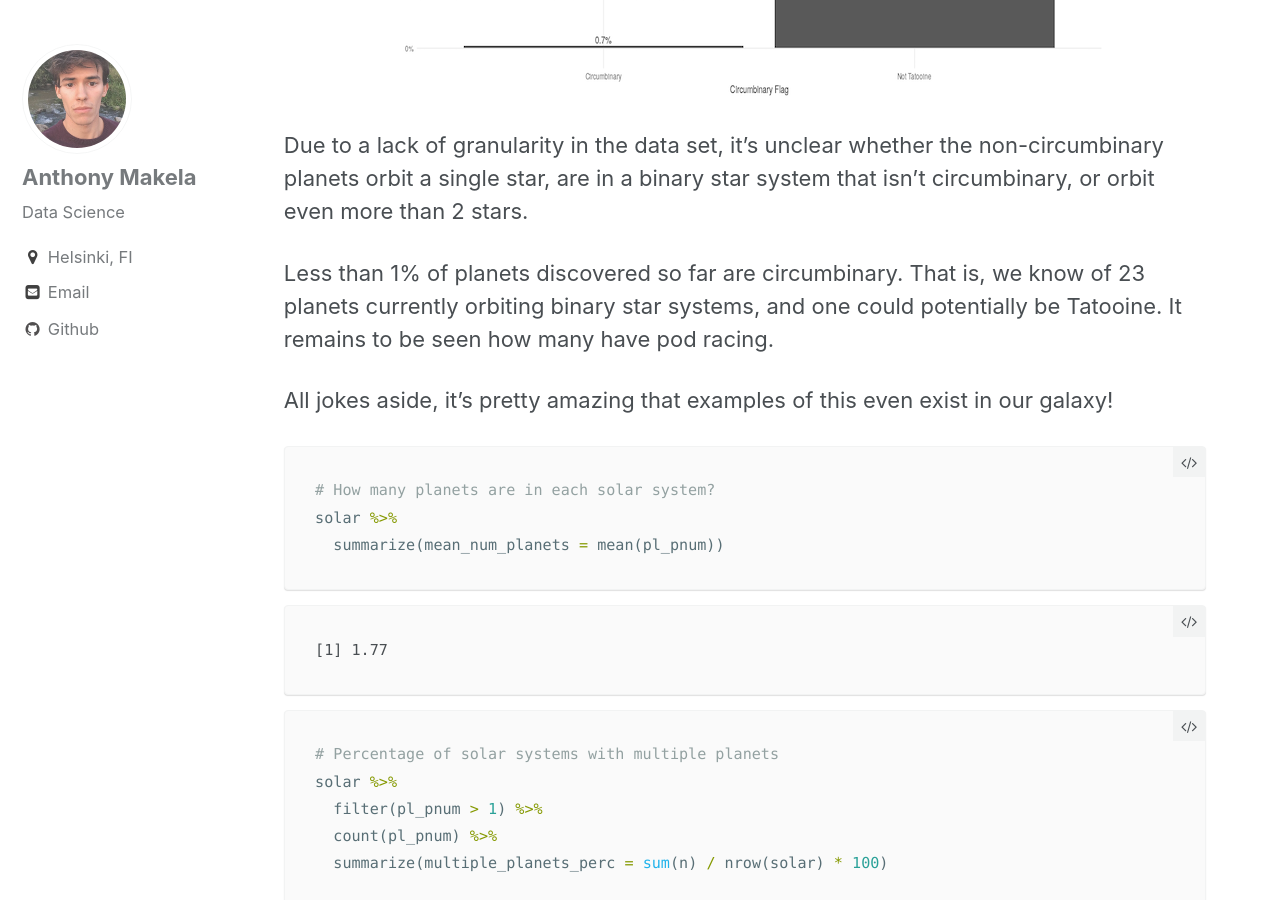
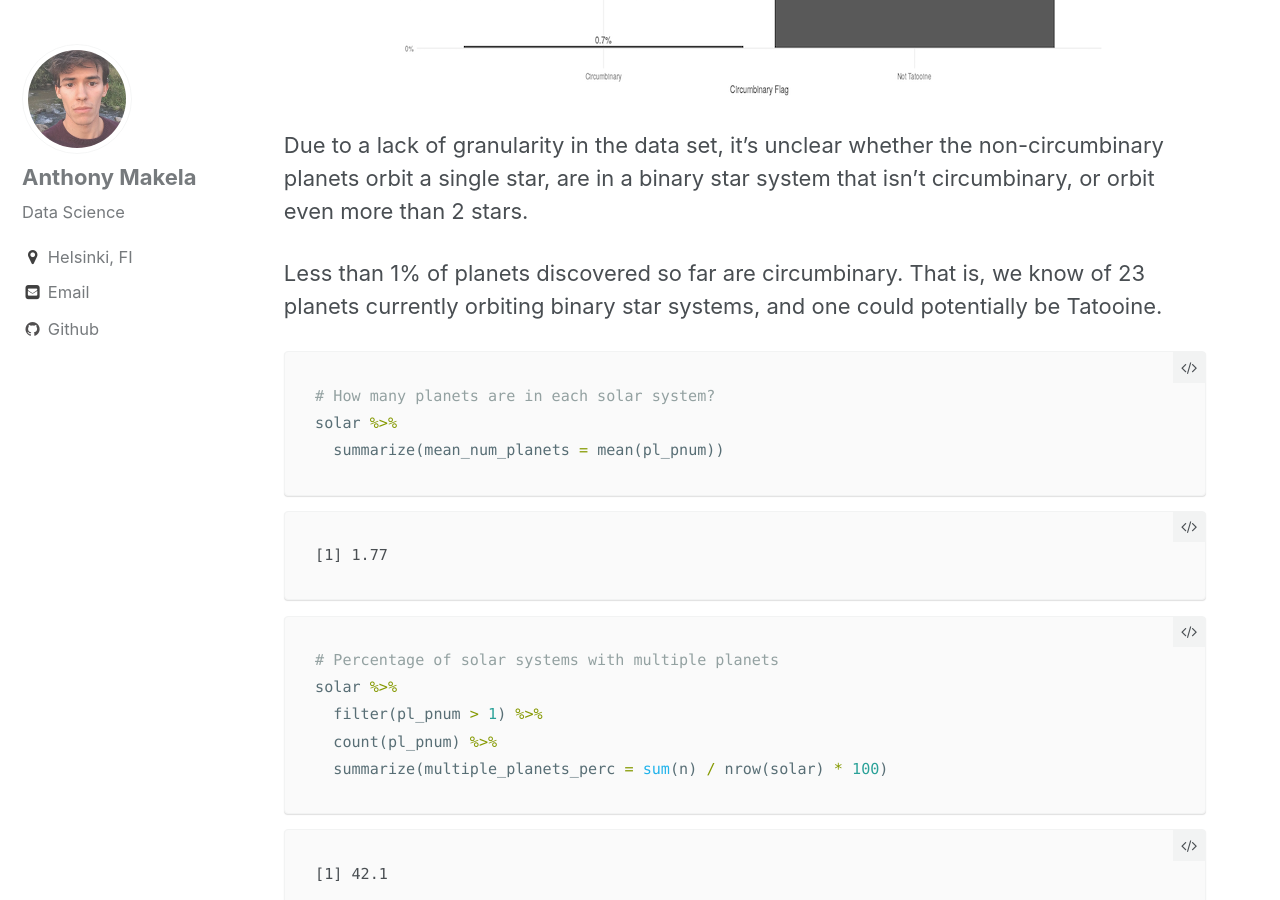
Before and after one commit to anthonymakela/anthonymakela.github.io, a Jekyll site: the page built from _posts/2019-01-01-Analysis-On-Exoplanets.md, in a window 1280 px wide and 900 px high, scrolled down 17519 px. Built offline with Jekyll 4.4.1, drawn with Linux system fonts in a browser that asks for light colours; nearby versions of some CDN libraries; formulas are drawn with MathJax 3.

Commit message:
Exoplanets

````diff
--- a/_posts/2019-01-01-Analysis-On-Exoplanets.md
+++ b/_posts/2019-01-01-Analysis-On-Exoplanets.md
@@ -413,9 +413,7 @@ solar %>%
 
 Due to a lack of granularity in the data set, it's unclear whether the non-circumbinary planets orbit a single star, are in a binary star system that isn't circumbinary, or orbit even more than 2 stars.
 
-Less than 1% of planets discovered so far are circumbinary. That is, we know of 23 planets currently orbiting binary star systems, and one could potentially be Tatooine. It remains to be seen how many have pod racing.
-
-All jokes aside, it's pretty amazing that examples of this even exist in our galaxy!
+Less than 1% of planets discovered so far are circumbinary. That is, we know of 23 planets currently orbiting binary star systems, and one could potentially be Tatooine.
 
 ``` r
 # How many planets are in each solar system?
````
